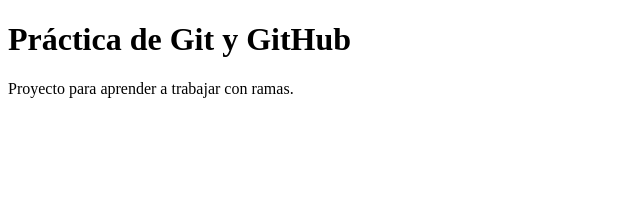
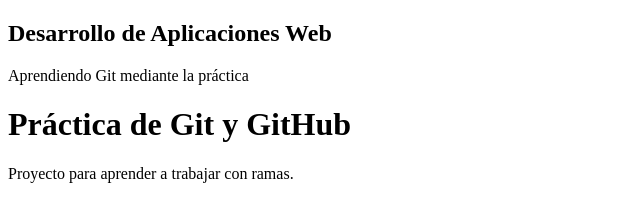
Before and after one commit to nestorortegadiaz-sketch/practica-ramas, a plain HTML site: page index.html in a window 1280 px wide. Shown: the whole page, without its empty margins (0-640 px from the left). Drawn offline with Linux system fonts and the light colour scheme.

Commit message:
Añadir cabecera de la pagina

```diff
--- a/index.html
+++ b/index.html
@@ -1,15 +1,22 @@
 <!DOCTYPE html>
 <html lang="es">
+
 <head>
     <meta charset="UTF-8">
     <meta name="viewport" content="width=device-width, initial-scale=1.0">
     <title>Práctica de ramas</title>
 </head>
+
 <body>
+    <header>
+        <h2>Desarrollo de Aplicaciones Web</h2>
+        <p>Aprendiendo Git mediante la práctica</p>
+    </header>
 
     <h1>Práctica de Git y GitHub</h1>
 
     <p>Proyecto para aprender a trabajar con ramas.</p>
 
 </body>
+
 </html>
```
